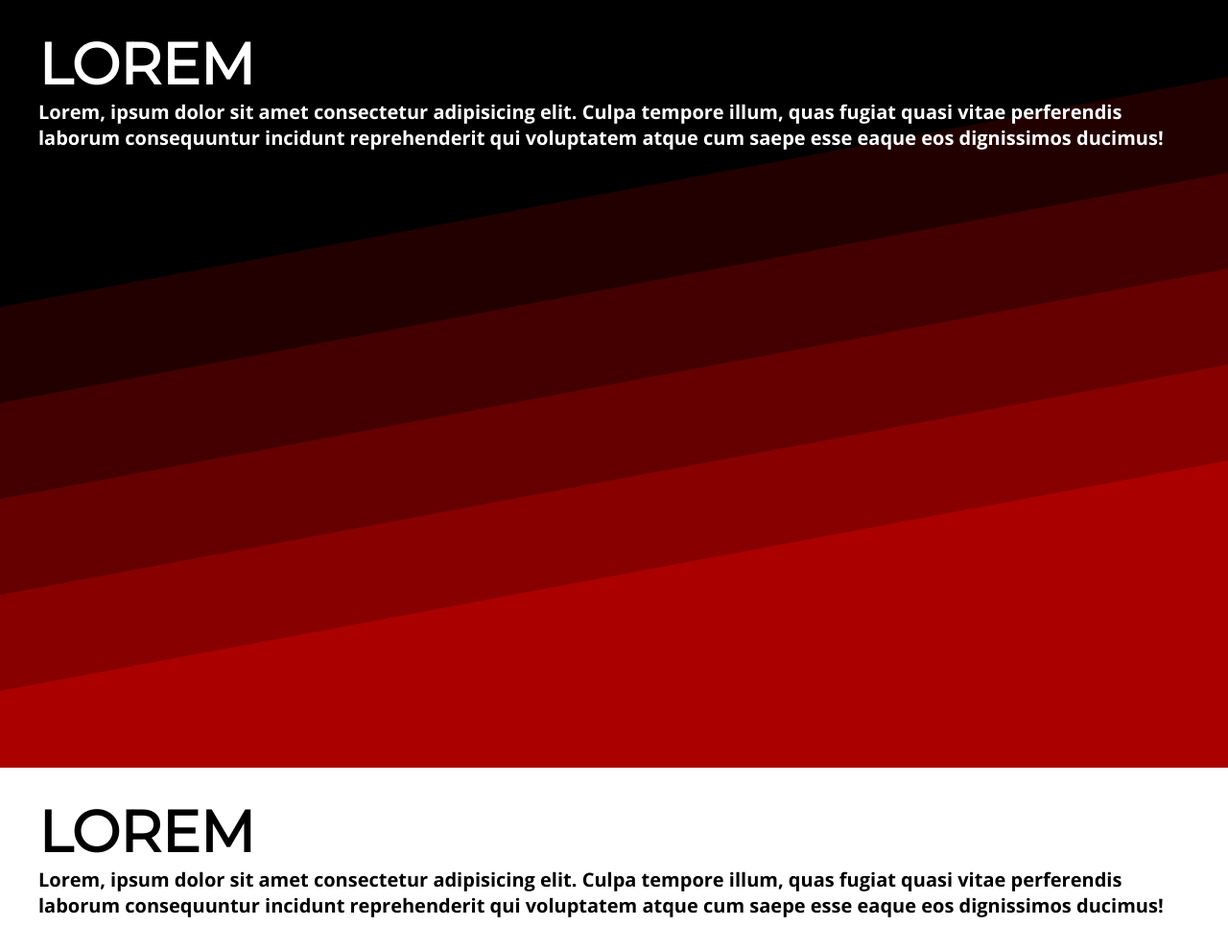
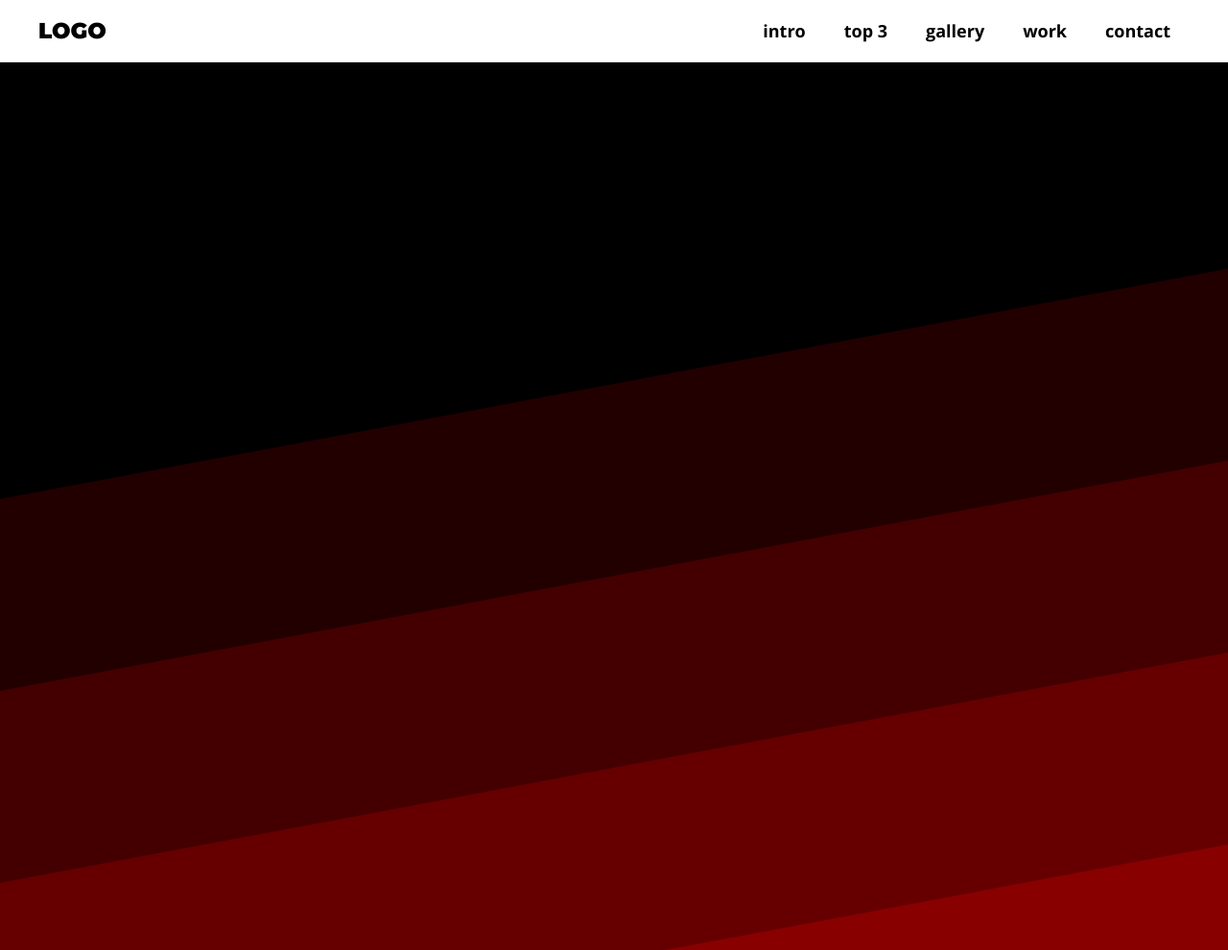
Before and after one commit to Stuurt/landing-page, a plain HTML site: page index.html in a window 1280 px wide. Shown: the top 990 px of the page at 96% size. Drawn offline with nearby package versions, Linux system fonts and the light colour scheme.

Commit message:
Adding content

```diff
--- a/assets/css/styles.css
+++ b/assets/css/styles.css
@@ -1,6 +1,7 @@
 :root {
     --primary-color: #000000;
     --white-color: #ffffff;
+    --light-gray-color: #eee;
     --gap: 3rem;
 }
 
@@ -15,17 +16,17 @@ html {
 }
 
 body {
-    font-family: "Open Sans", sans-serif;
+    font-family: 'Open Sans', sans-serif;
     font-size: 2rem;
+    color: var(--primary-color);
 }
 
 h1, h2, h3, h4, h5, h6 {
-    font-family: "Montserrat", sans-serif;
+    font-family: 'Montserrat', sans-serif;
 }
 
 h1 {
     font-size: 6rem;
-    font-weight: 900;
     text-transform: uppercase;
 }
 
@@ -49,6 +50,10 @@ h6 {
     font-size: 3.5rem;
 }
 
+a {
+    text-decoration: none;
+}
+
 .main-bg {
     background-image: url('../image/slanted-gradient.svg');
     background-size: cover;
@@ -69,3 +74,59 @@ h6 {
 .section {
     min-height: 100vh;
 }
+
+.menu {
+    background: var(--white-color);
+    position: fixed;
+    top: 0;
+    left: 0;
+    right: 0;
+    width: 100%;
+    border-bottom: 1px solid var(--light-gray-color);
+}
+
+.menu ul {
+    list-style: none;
+    display: flex;
+}
+
+.menu ul li a {
+    display: block;
+    padding: 2rem;
+    font-size: 1.8rem;
+    color: var(--primary-color);
+    position: relative;
+}
+
+.menu ul li a::after{
+    content: '';
+    position: absolute;
+    bottom: 1rem;
+    left: 50%;
+    width: 0;
+    height: 0.2rem;
+    background: rgb(58, 10, 230);
+    transition: all 200ms ease-in-out;
+}
+
+.menu ul li a:hover::after {
+    width: 50%;
+    left: 25%;
+}
+
+.menu h1 {
+    font-size: 2.3rem;
+    color: var(--primary-color);
+}
+
+.menu h1 a {
+    color: inherit;
+}
+
+.menu-content {
+    display: flex;
+    justify-content: space-between;
+    align-items: center;
+    padding-top: 0;
+    padding-bottom: 0;
+}
--- a/index.html
+++ b/index.html
@@ -5,31 +5,28 @@
     <meta name="viewport" content="width=device-width, initial-scale=1.0">
     <title>Landing Page</title>
     <link rel="preconnect" href="https://fonts.gstatic.com">
-    <link href="https://fonts.googleapis.com/css2?family=Montserrat:ital,wght@900&family=Open+Sans:ital,wght@0,700;1,400&display=swap" rel="stylesheet">
+    <link href="https://fonts.googleapis.com/css2?family=Montserrat:wght@900&family=Open+Sans:ital,wght@0,700;1,400&display=swap" rel="stylesheet">
     <link rel="stylesheet" href="assets/css/styles.css">
 </head>
-<body>
-    <section class="main-bg section">
-        <div class="main-content">
-            <h1>Lorem</h1>
-            <p>Lorem, ipsum dolor sit amet consectetur
-                adipisicing elit. Culpa tempore illum,
-                quas fugiat quasi vitae perferendis laborum
-                consequuntur incidunt reprehenderit qui
-                voluptatem atque cum saepe esse eaque eos
-                dignissimos ducimus!</p>
-        </div>
-    </section>
-    <section class="white-bg section">
-        <div class="main-content">
-            <h1>Lorem</h1>
-            <p>Lorem, ipsum dolor sit amet consectetur
-                adipisicing elit. Culpa tempore illum,
-                quas fugiat quasi vitae perferendis laborum
-                consequuntur incidunt reprehenderit qui
-                voluptatem atque cum saepe esse eaque eos
-                dignissimos ducimus!</p>
-        </div>
-    </section>
+<body class="main-bg">
+    <aside class="menu">
+        <section class="main-content menu-content">
+        <h1>
+            <a href="#">LOGO</a>
+        </h1>
+        <nav>
+            <ul>
+                <li><a href="#">intro</a></li>
+                <li><a href="#">top 3</a></li>
+                <li><a href="#">gallery</a></li>
+                <li><a href="#">work</a></li>
+                <li><a href="#">contact</a></li>
+            </ul>
+        </nav>
+        </section>
+    </aside>
+
+    <section class="section"></section>
+    <section class="section"></section>
 </body>
 </html>
```
